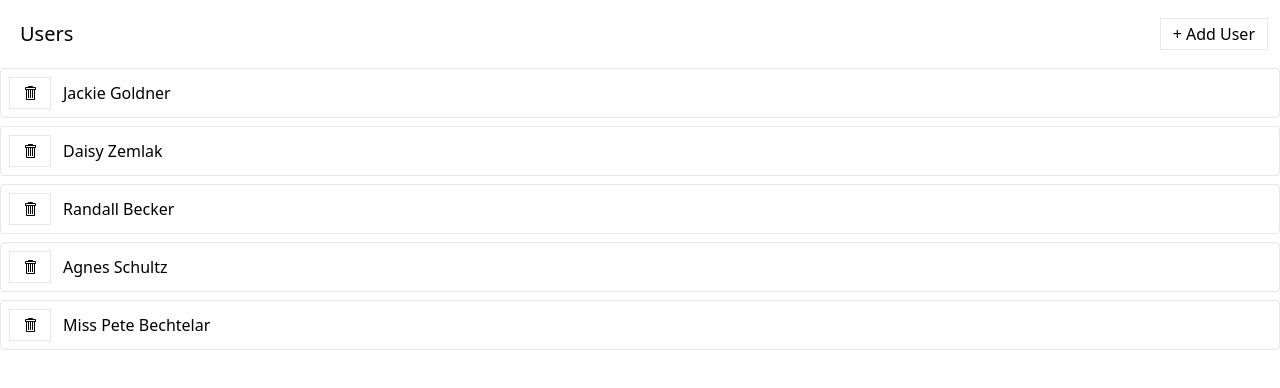
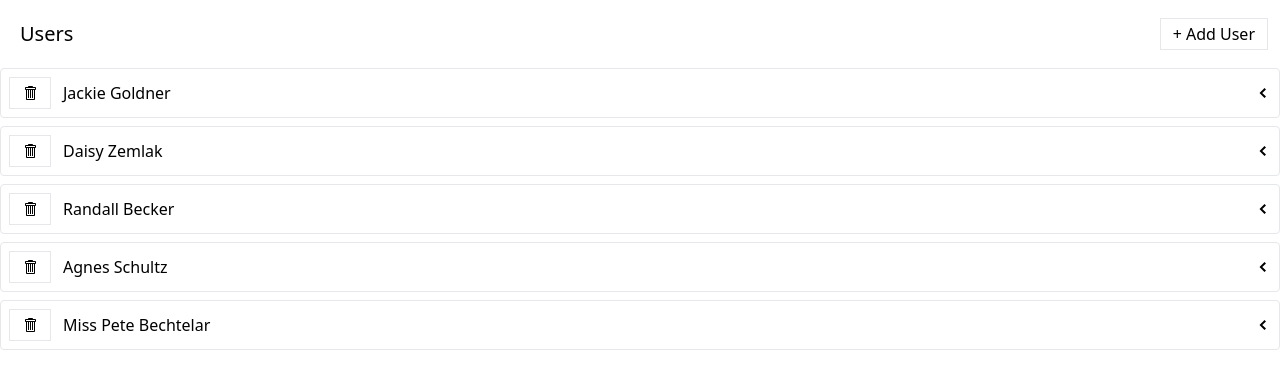
Before and after one commit to dabingch/media, a React (Create React App) app: page / in a window 1280 px wide. Shown: the top 388 px of the page. Built offline with nearby package versions, Linux system fonts and the light colour scheme; data requests are answered from the project's data file.

Commit message:
Add panel component

```diff
--- /dev/null
+++ b/src/components/ExpandablePanel.js
@@ -0,0 +1,26 @@
+import { useState } from 'react'
+import { GoChevronDown, GoChevronLeft } from 'react-icons/go'
+
+function ExpandablePanel({ header, children }) {
+	const [expanded, setExpanded] = useState(false)
+
+	const handleClick = () => {
+		setExpanded(!expanded)
+	}
+
+	return (
+		<div className='mb-2 border rounded'>
+			<div className='flex p-2 justify-between items-center '>
+				<div className='flex flex-row justify-between items-center'>
+					{header}
+				</div>
+				<div onClick={handleClick} className='cursor-pointer'>
+					{expanded ? <GoChevronDown /> : <GoChevronLeft />}
+				</div>
+			</div>
+			{expanded && <div className='p-2 border-t'>{children}</div>}
+		</div>
+	)
+}
+
+export default ExpandablePanel
--- a/src/components/UsersListItem.js
+++ b/src/components/UsersListItem.js
@@ -2,6 +2,8 @@
 import Button from './Button'
 import { removeUser } from '../store'
 import { useThunk } from '../hooks/use-thunk'
+import ExpandablePanel from './ExpandablePanel'
+import { Fragment } from 'react'
 
 function UsersListItem({ user }) {
 	const [doRemoveUser, isLoading, error] = useThunk(removeUser)
@@ -10,23 +12,17 @@
 		doRemoveUser(user)
 	}
 
-	return (
-		<div className='mb-2 border rounded'>
-			<div className='flex p-2 justify-between items-center cursor-pointer'>
-				<div className='flex flex-row justify-between items-center'>
-					<Button
-						className='mr-3'
-						loading={isLoading}
-						onClick={handleClick}
-					>
-						<GoTrashcan />
-					</Button>
-					{error && <div>Error deleting user...</div>}
-					{user.name}
-				</div>
-			</div>
-		</div>
+	const header = (
+		<Fragment>
+			<Button className='mr-3' loading={isLoading} onClick={handleClick}>
+				<GoTrashcan />
+			</Button>
+			{error && <div>Error deleting user...</div>}
+			{user.name}
+		</Fragment>
 	)
+
+	return <ExpandablePanel header={header}>CONTENT!!</ExpandablePanel>
 }
 
 export default UsersListItem
```
